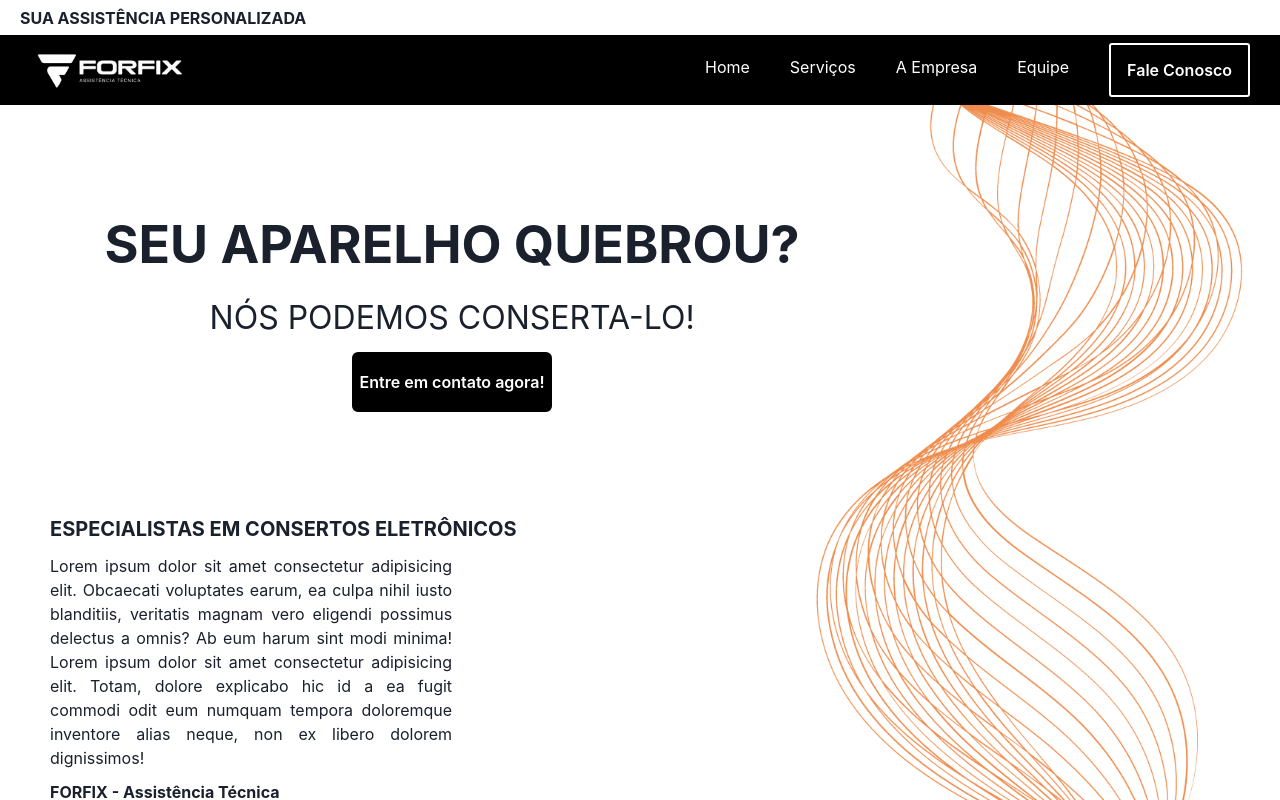
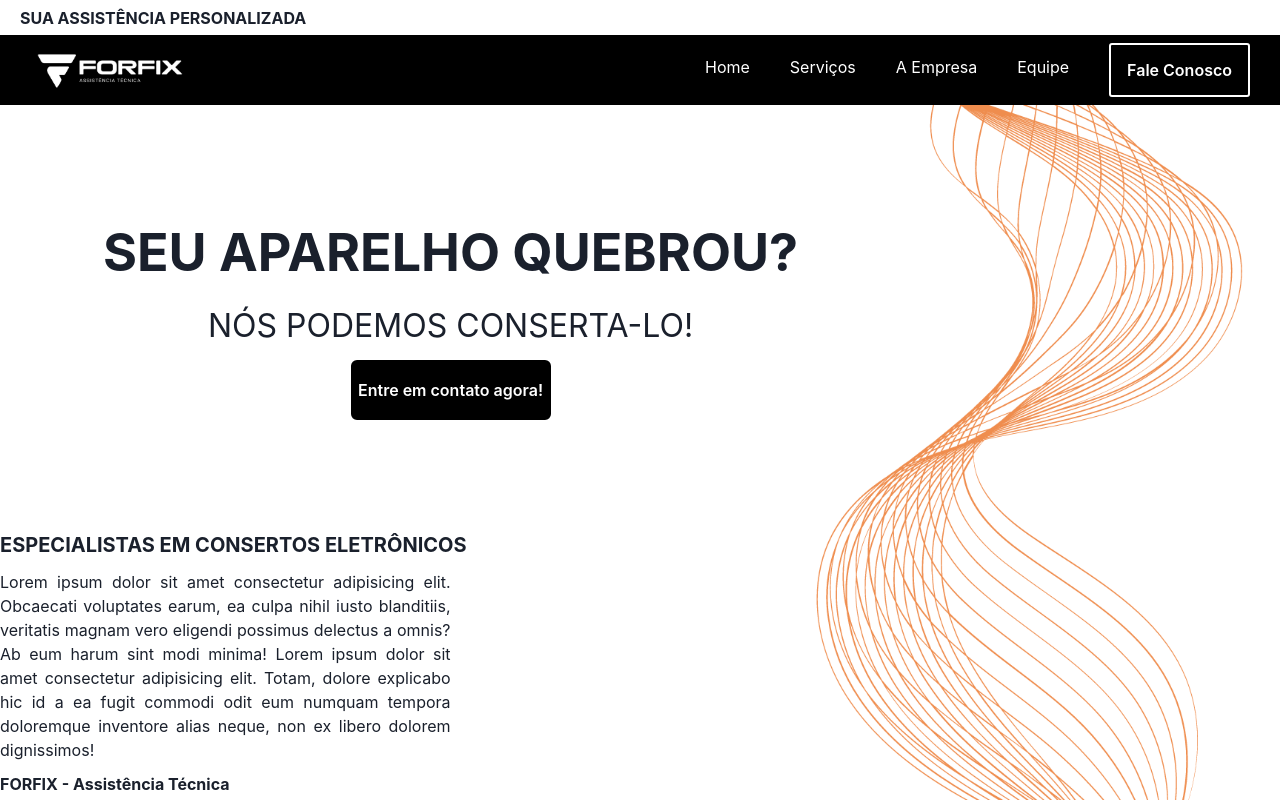
Before and after one commit to caetanojpo/forfix-smartphoneRepair, a React (Create React App) app: page / in a window 1280 px wide. Shown: the top 800 px of the page. Built offline with nearby package versions, Linux system fonts and the light colour scheme; some icons are missing.

Commit message:
Minor changes

```diff
--- a/src/Sections/Banner/index.jsx
+++ b/src/Sections/Banner/index.jsx
@@ -9,7 +9,6 @@ const Banner = () => {
         h="100%"
         flexDir="column"
         justifyContent="space-evenly"
-        padding={{ base: '0px 20px', lg: '0px 50px' }}
       >
         <Box
           display="flex"
```
